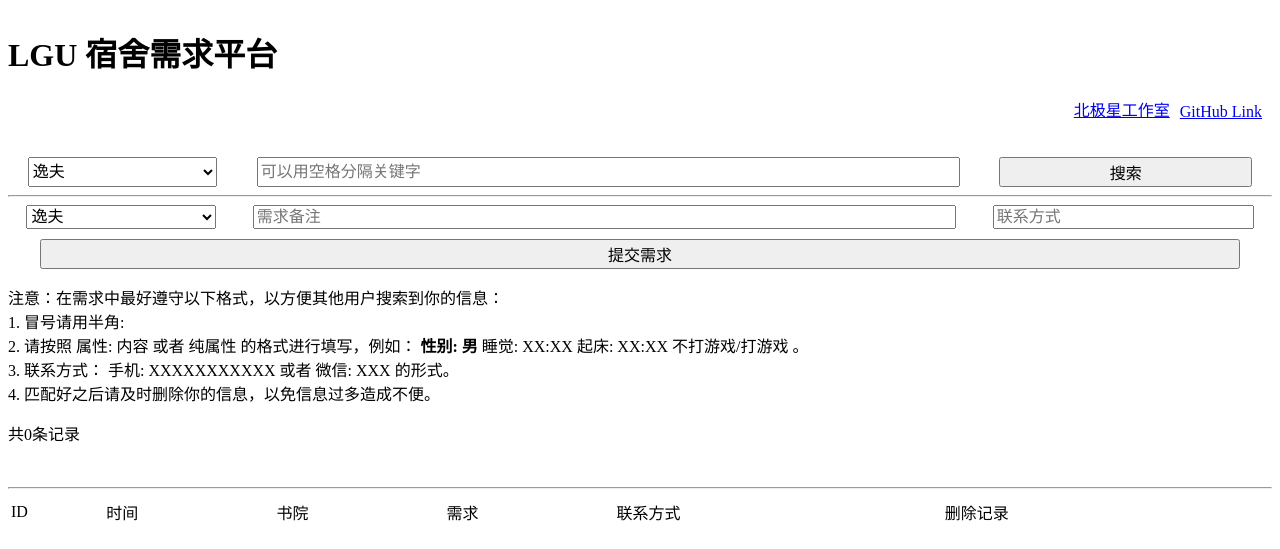
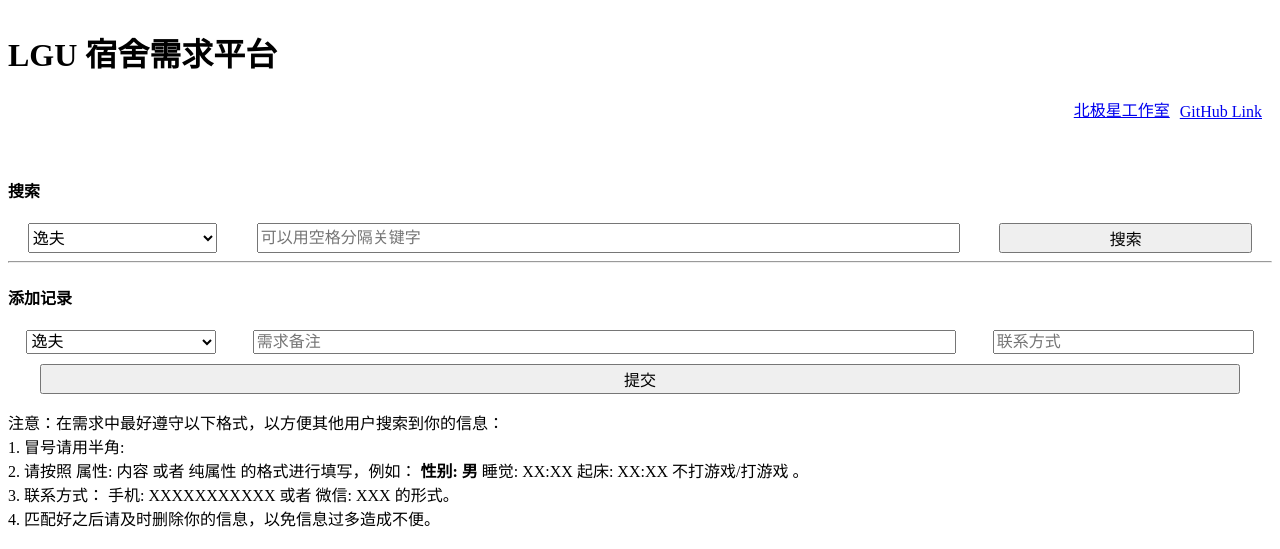
Before and after one commit to PolarisStudio/LGUDorm, a Django app: page / in a window 1280 px wide. Shown: the top 549 px of the page. Run offline with Django 3.2, Linux system fonts and the light colour scheme; data that the repository does not hold is empty.

Commit message:
update title

```diff
--- a/dorm/template/index.html
+++ b/dorm/template/index.html
@@ -18,6 +18,7 @@
     <br>
     <br>
     <div>
+        <h4>搜索</h4>
     <form action="/query" method="get" style="width: 100%; display: flex; flex-direction: row; flex-wrap: wrap; justify-content: space-around ">
         <select name="college" id="" style="width: 15%; font-size: 12pt">
             <option value="逸夫">逸夫</option>
@@ -33,6 +34,8 @@
     <hr>
 
     <div style="width: 100%">
+            <h4>添加记录</h4>
+
     <form action="/add" method="get" style="width: 100%; display: flex; flex-direction: row; flex-wrap: wrap; justify-content: space-around ">
         <select name="college" id="" style="width: 15%; font-size: 12pt">
             <option value="逸夫">逸夫</option>
@@ -42,7 +45,7 @@
         </select>
         <input type="text" name="note" placeholder="需求备注" style="width: 55%; font-size: 12pt"/>
         <input type="text" name="contact" placeholder="联系方式" style="width: 20%; font-size: 12pt"/>
-        <input type="submit" value="提交需求" style="width: 95%; font-size: 12pt; margin-top: 10px; margin-left: auto; margin-right: auto;" >
+        <input type="submit" value="提交" style="width: 95%; font-size: 12pt; margin-top: 10px; margin-left: auto; margin-right: auto;" >
     </form>
     </div>
 
```
